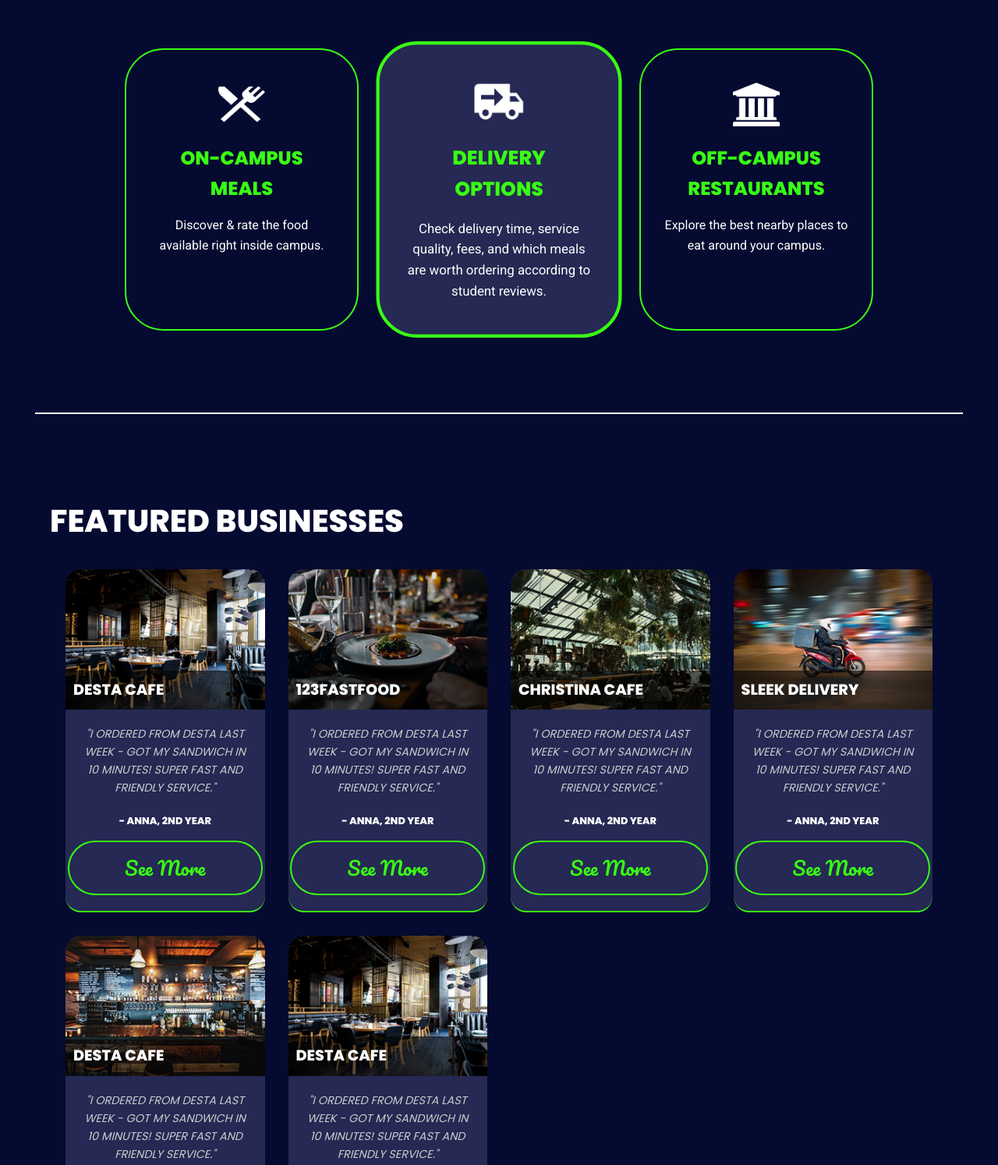
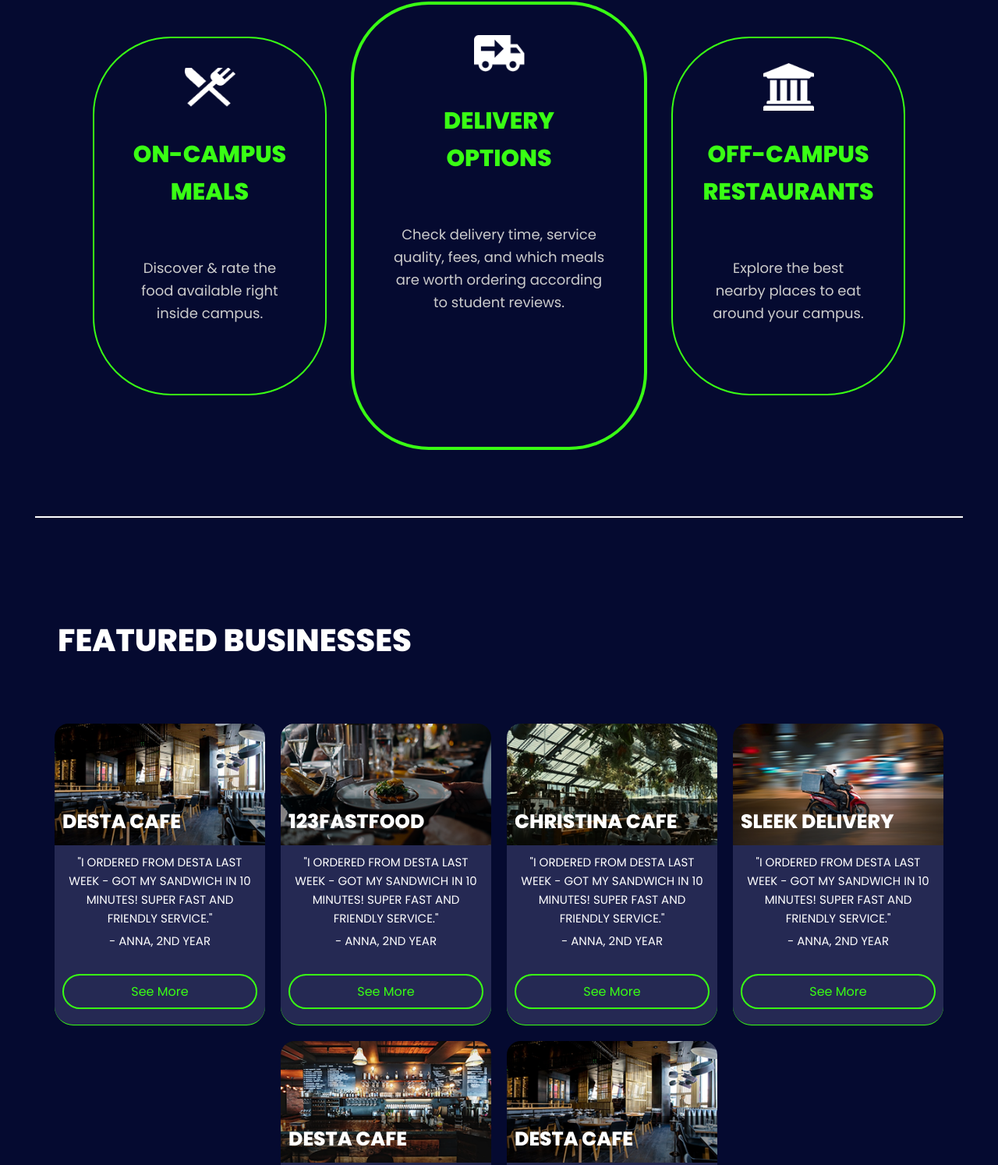
Before and after one commit to Kirubel567/Gebeta-Review, a plain HTML site: page index.html in a window 1280 px wide. Shown: the part 853-2347 px from the top of the page at 78% size. Drawn offline with Linux system fonts and the light colour scheme.

Commit message:
feat: final polish of the home page

```diff
--- a/assets/css/pages/home.css
+++ b/assets/css/pages/home.css
@@ -47,112 +47,164 @@
 }
 
 /* Features Section */
+/* ========================== FEATURES SECTION ========================== */
 .features-section {
-    padding: 60px 5%;
-    text-align: center;
+    padding: 40px;
+    margin: 40px auto;
+    max-width: var(--container-width);
 }
 
 .features-grid {
-    display: flex;
+    display: grid;
+    grid-template-columns: 300px 380px 300px;
+    gap: 31px;
     justify-content: center;
-    gap: 30px;
-    flex-wrap: wrap;
-    margin-top: 40px;
 }
 
 .feature-card {
     background: transparent;
     border: 2px solid var(--accent-green);
-    border-radius: 50px;
-    padding: 40px 30px;
-    width: 300px;
+    border-radius: 100px;
+    padding: 30px 20px;
+    text-align: center;
     display: flex;
     flex-direction: column;
     align-items: center;
-    transition: transform 0.3s;
+    justify-content: flex-start;
+}
+
+.feature-card:nth-child(1),
+.feature-card:nth-child(3) {
+    height: 460px;
+    transform: translateY(45px);
 }
 
 .feature-card.highlight {
-    background-color: var(--secondary-bg);
+    height: 575px;
     border-width: 4px;
-    transform: scale(1.05);
+    transform: translateY(0);
 }
 
 .feature-card img {
-    width: 60px;
-    height: 60px;
-    margin-bottom: 20px;
+    width: 65px;
+    height: 65px;
     object-fit: contain;
+    margin-bottom: 30px;
 }
 
 .feature-card h3 {
+    margin-bottom: 30px;
     color: var(--accent-green);
+    font-size: 30px;
     font-family: var(--font-heading);
-    font-size: 1.5rem;
-    margin-bottom: 15px;
 }
 
 .feature-card p {
-    font-family: var(--font-desc);
-    font-size: 1rem;
+    margin: 30px;
+    color: var(--text-grey);
+    font-size: 18px;
+    font-family: var(--font-primary);
 }
 
-/* Featured Businesses */
+/* ========================== BUSINESS GRID ========================== */
+.featured-businesses {
+    padding: 60px 5%;
+}
+
+.featured-businesses h2.section-title {
+    color: var(--background-color);
+    font-size: 40px;
+    margin: 20px auto 75px 10px;
+    max-width: var(--container-width);
+}
+
 .businesses-grid {
     display: grid;
-    grid-template-columns: repeat(auto-fit, minmax(250px, 1fr));
-    gap: 30px;
+    grid-template-columns: repeat(4, 270px);
+    grid-auto-rows: 387px;
+    gap: 20px;
+    justify-content: center;
+    margin: 0 auto;
+    padding: 0 40px;
     max-width: var(--container-width);
-    margin: 0 auto;
-    padding: 0 20px;
+}
+
+.businesses-grid > :nth-child(5) {
+    grid-column: 2 / 3;
+}
+
+.businesses-grid > :nth-child(6) {
+    grid-column: 3 / 4;
 }
 
 .business-card {
-    background-color: var(--secondary-bg);
-    border-radius: 20px;
-    overflow: hidden;
-    border-bottom: 2px solid var(--accent-green);
+    background-color: #252953;
+    border-radius: 24px;
+    border-bottom: 1px solid var(--accent-green);
+    color: var(--background-color);
     display: flex;
     flex-direction: column;
     align-items: center;
-    text-align: center;
-    padding-bottom: 20px;
+    font-family: var(--font-heading);
+    min-height: 387px;
+    padding: 0;
+    box-sizing: border-box;
 }
 
 .business-image-wrapper {
     width: 100%;
-    height: 180px;
+    height: 160px;
     position: relative;
+    border-radius: 18px 18px 0 0;
+    overflow: hidden;
 }
 
 .business-image-wrapper img {
     width: 100%;
     height: 100%;
     object-fit: cover;
+    display: block;
 }
 
 .business-overlay-title {
     position: absolute;
     bottom: 0;
-    left: 0;
     width: 100%;
-    background: rgba(0,0,0,0.6);
     padding: 10px;
-    font-family: var(--font-heading);
-    font-size: 1.2rem;
+    font-size: 25px;
     font-weight: bold;
     text-align: left;
+    background: rgba(0, 0, 0, 0.4);
+    color: var(--background-color);
 }
 
 .business-review {
-    padding: 20px;
-    font-size: 0.9rem;
-    font-style: italic;
-    color: var(--text-grey);
+    font-size: 15px;
+    text-align: center;
+    margin: 10px 10px 5px;
+    font-family: var(--font-primary);
 }
 
 .review-author {
-    font-size: 0.8rem;
-    font-weight: bold;
-    margin-bottom: 15px;
+    font-size: 15px;
+    margin-bottom: 10px;
+    font-family: var(--font-primary);
 }
+
+.business-card .btn-outline {
+    border: 2px solid var(--accent-green);
+    border-radius: 54px;
+    padding: 8px 78px;
+    color: var(--accent-green);
+    font-family: var(--font-logo);
+    background: transparent;
+    cursor: pointer;
+    margin: 20px;
+    font-size: 16px;
+    transition: all 0.3s ease;
+}
+
+.business-card .btn-outline:hover {
+    background-color: var(--accent-green);
+    color: #000538;
+}
--- a/index.html
+++ b/index.html
@@ -83,7 +83,7 @@
     <hr class="divider">
 
     <!-- Featured Businesses Section -->
-    <section style="padding: 60px 5%;">
+    <section class="featured-businesses">
         <h2 class="section-title">FEATURED BUSINESSES</h2>
         <div class="businesses-grid">
             <!-- Business 1 -->
```
